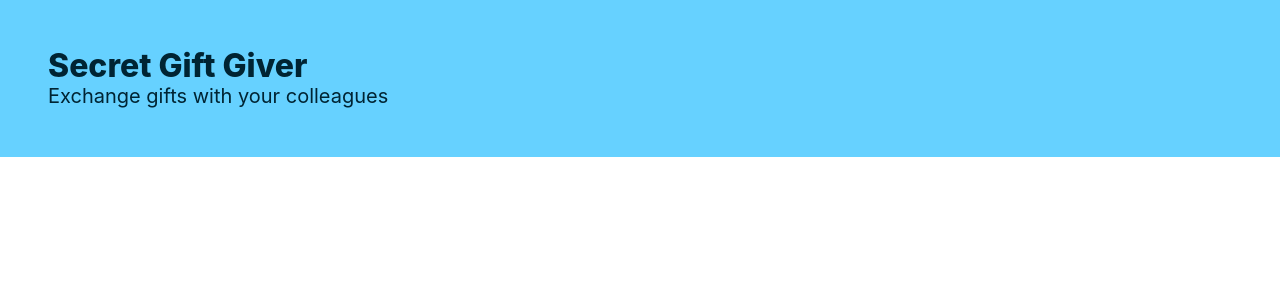
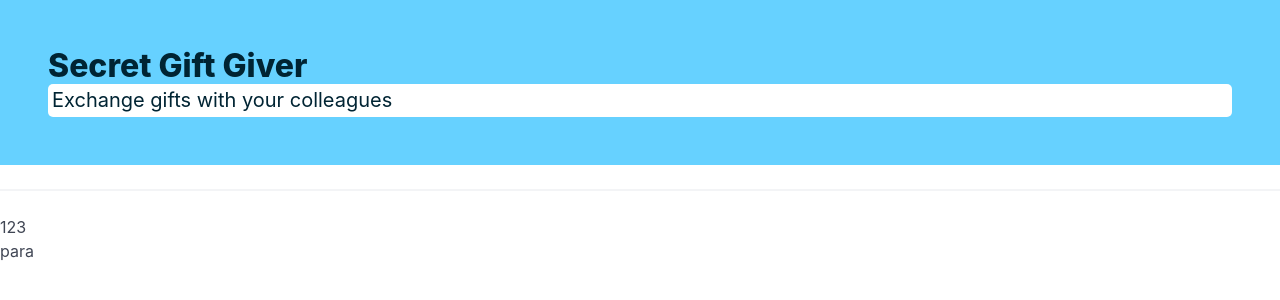
Before and after one commit to michaljabi/eduweb-nowoczesny-react-od-podstaw, a React (Vite) app in the folder secret-gift-giver/: page / in a window 1280 px wide. Shown: the top 300 px of the page. Built offline with nearby package versions, Linux system fonts and the light colour scheme.

Commit message:
lesson(08): 5x JSX rules - how it behaves

```diff
--- a/secret-gift-giver/src/components/Header.jsx
+++ b/secret-gift-giver/src/components/Header.jsx
@@ -1,15 +1,31 @@
+
+function WhatWillBeRendered() {
+    return <>
+        { true }
+        { false && <p>!</p> }
+        { undefined } { null } { '' } { [] }
+        <hr />
+        { [1, 2, 3] } { <p>para</p> }
+    </>
+}
 
 export function Header() {
     return (
-        <section className="hero is-info">
-            <div className="hero-body">
-                <p className="title">Secret Gift Giver</p>
-                <p className="subtitle">Exchange gifts with your colleagues</p>
-            </div>
-        </section>
+        <>
+            <section className="hero is-info">
+                <div className="hero-body">
+                    <p className="title">Secret Gift Giver</p>
+                    <p className="subtitle p-1" style={ { backgroundColor: 'white', borderRadius: '5px' } }>Exchange gifts with your colleagues</p>
+                </div>
+            </section>
+            <WhatWillBeRendered />
+        </>
     )
 }
 
 // JSX rules:
 // 1. use className instead of class !
-// 2.
+// 2. always one root element in JSX !
+// 3. style is always an object !
+// 4. always use PascalCase for component names !
+// 5. some values are not rendered in JSX computation !
```
